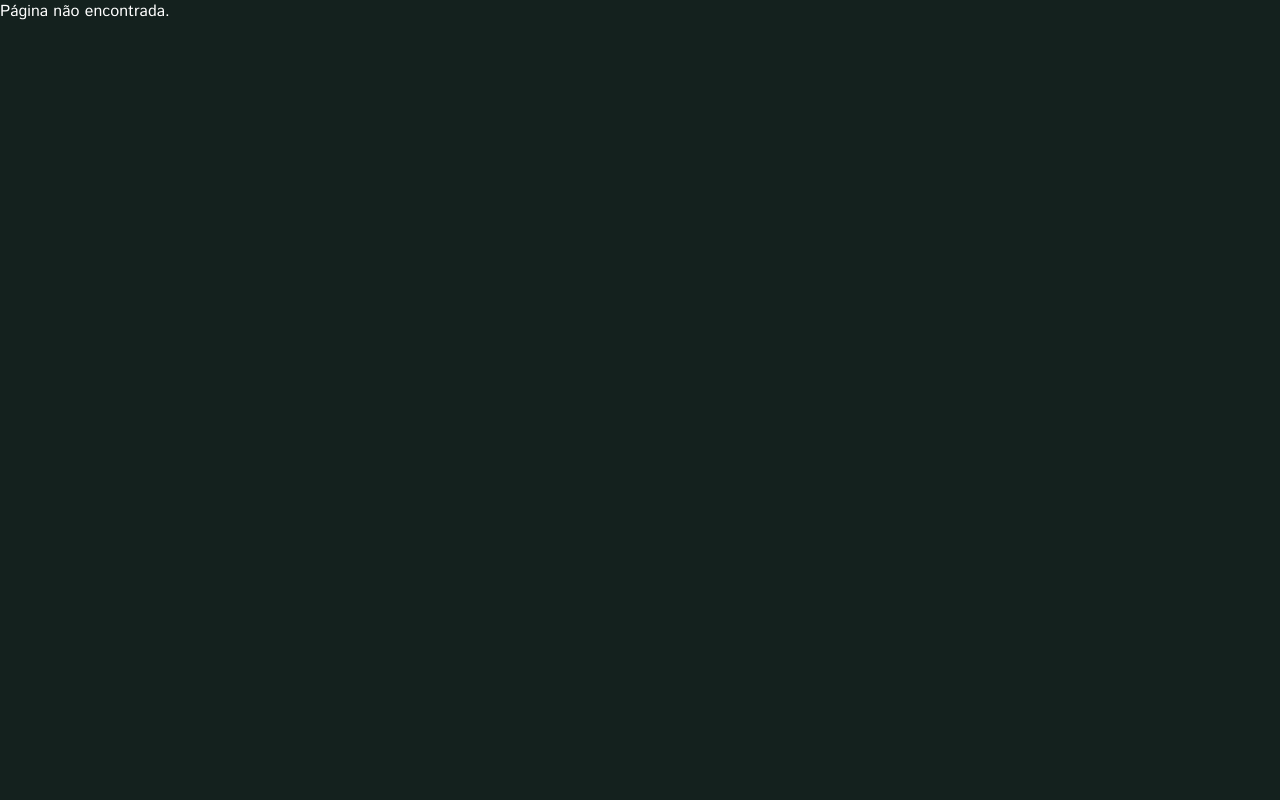
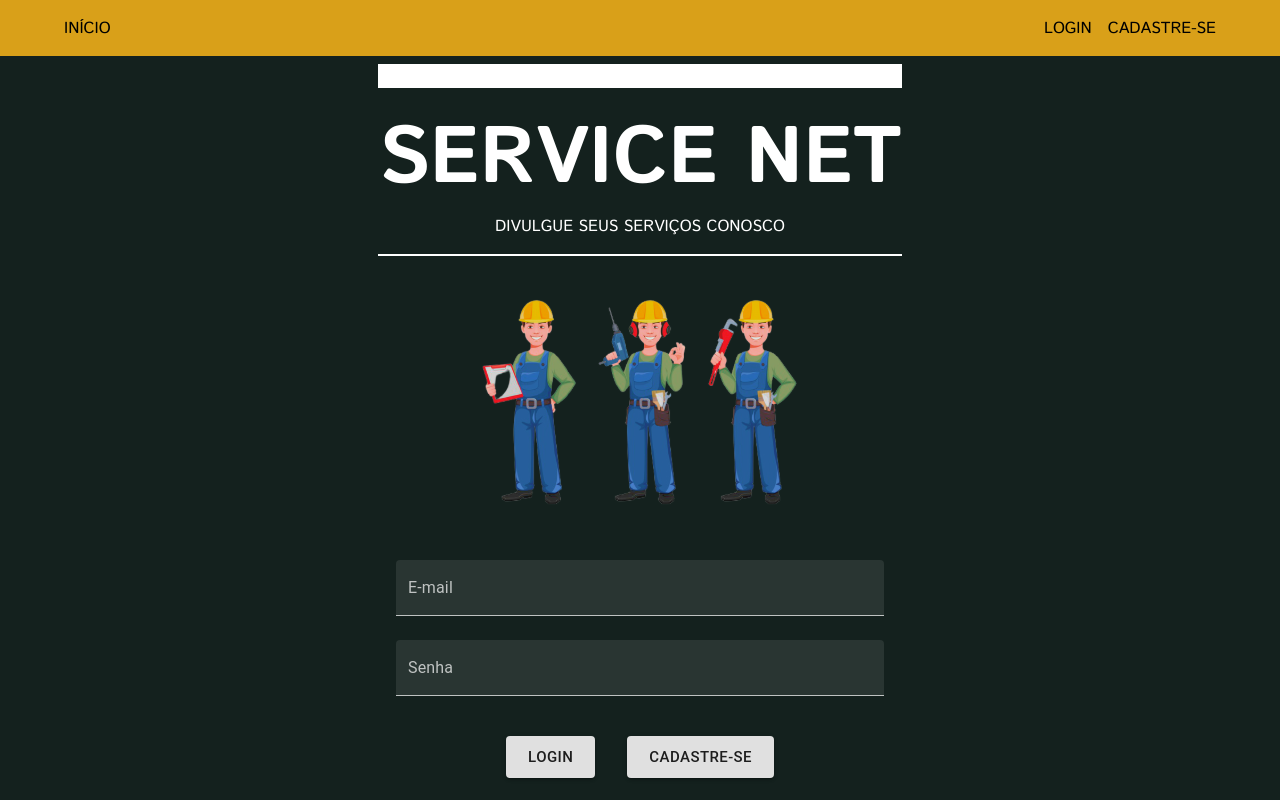
Before and after one commit to RafaelCCampos/service-net, a React (Create React App) app in the folder frontend/: page /login in a window 1280 px wide. Built offline with nearby package versions, Linux system fonts and the light colour scheme.

Commit message:
Page Login

```diff
--- a/frontend/src/components/Header/index.tsx
+++ b/frontend/src/components/Header/index.tsx
@@ -8,7 +8,7 @@ function Header() {
                 <Link to="/">INÍCIO</Link>
             </div>
             <div>
-                <button>LOGIN</button>
+                <Link to="/login">LOGIN</Link>
                 <Link to="/cadastro" className="cadastro">CADASTRE-SE</Link>
             </div>
         </header>
--- a/frontend/src/components/Header/styles.scss
+++ b/frontend/src/components/Header/styles.scss
@@ -22,4 +22,9 @@
     .cadastro {
         margin-left: 1rem;
     }
+
+    a {
+        text-decoration: none;
+        color: var(--black);
+    }
 }
--- /dev/null
+++ b/frontend/src/pages/Login/index.tsx
@@ -0,0 +1,29 @@
+import { Button, TextField } from "@material-ui/core"
+import Header from "../../components/Header";
+import Logo from "../../components/Logo";
+import imgOperarios from '../../assets/images/landing-top.svg';
+
+import './styles.scss';
+import { Link } from "react-router-dom";
+
+const Login = () => {
+    return (
+        <>
+            <Header/>
+            <div className="loginContainer">
+                <Logo/>
+                <img src={imgOperarios} width="350px" alt="Trabalhadores"/>
+                <div className="fieldContainer">
+                    <TextField variant="filled" margin="normal" fullWidth label="E-mail"/>
+                    <TextField variant="filled" margin="normal" fullWidth label="Senha"/>
+                </div>
+                <div className="buttonContainer">
+                    <Link to="/usuarios"><Button size="large" variant="contained" type="submit">Login</Button></Link>
+                    <Link to="/cadastro"><Button size="large" variant="contained" type="submit">Cadastre-se</Button></Link>
+                </div>
+            </div>
+        </>
+    )
+}
+
+export default Login;
--- /dev/null
+++ b/frontend/src/pages/Login/styles.scss
@@ -0,0 +1,22 @@
+.loginContainer {
+    display: flex;
+    flex-direction: column;
+    align-items: center;
+    justify-content: center;
+    margin-top: 0.5rem;
+
+    img {
+        margin: 2rem 0;
+    }
+
+
+    .buttonContainer {
+        display: flex;
+        gap: 2rem;
+        margin-top: 2rem;
+
+        a {
+            text-decoration: none;
+        }
+    }
+}
--- a/frontend/src/routes.tsx
+++ b/frontend/src/routes.tsx
@@ -1,6 +1,7 @@
 import { BrowserRouter, Switch, Route } from "react-router-dom";
 import Cadastro from "./pages/Cadastro";
 import Landing from "./pages/Landing";
+import Login from "./pages/Login";
 
 const Routes = () => {
     return (
@@ -8,6 +9,7 @@ const Routes = () => {
             <Switch>
                 <Route path="/" component={Landing} exact/>
                 <Route path="/cadastro" component={Cadastro}/>
+                <Route path="/login" component={Login}/>
                 <Route component={() => (<div>Página não encontrada.</div>)}/>
             </Switch>
         </BrowserRouter>
```
